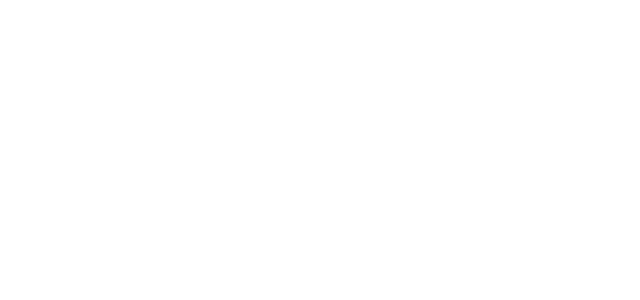
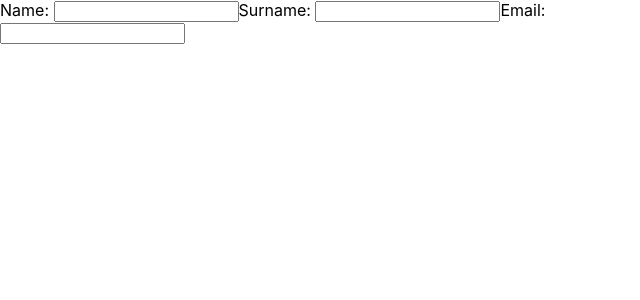
Before and after one commit to wojwoj8/TOP-CV-PROJECT, a React (Create React App) app: page / in a window 1280 px wide. Shown: the top 300 px of the page, without its empty margins (0-640 px from the left). Built offline with nearby package versions, Linux system fonts and the light colour scheme.

Commit message:
working on general

```diff
--- a/src/App.js
+++ b/src/App.js
@@ -1,13 +1,36 @@
 import './App.css';
 import React, { Component } from 'react';
+import Forms from './components/Forms';
+
+class App extends Component {
+  constructor(props){
+    super(props);
 
 
-class App extends Component {
+    this.state = {
+      general: {
+        name: '',
+        surname: '',
+        email: '',
+      }
+    }
+  }
 
+  handleChange = (e) =>{
+    this.setState({
+      general: {
+        ...this.state.general,
+        name: e.target.value,
+        surname: e.target.value,
+        email: e.target.value,
+      }
+
+    })
+  }
   render() {
   return (
     <div className="App">
-
+      <Forms handleChange={this.handleChange} general={this.state.general}></Forms>
     </div>
   );
 }
--- /dev/null
+++ b/src/components/Forms.js
@@ -0,0 +1,21 @@
+import React, {Component} from "react";
+import GeneralForm from "./GeneralForm";
+
+class Forms extends Component{
+
+    render(){
+
+        return(
+            <div>
+                <GeneralForm
+                general={this.props.general}
+                handleChange={this.props.handleChange}
+                >
+                </GeneralForm>
+            </div>
+        )
+
+
+    }
+}
+export default Forms
--- /dev/null
+++ b/src/components/GeneralForm.js
@@ -0,0 +1,31 @@
+import React, {Component} from "react";
+
+class GeneralForm extends Component{
+
+    render(){
+        const {name, surname, email} = this.props
+        return(
+
+            <div>
+                <form>
+                    <label htmlFor="name">Name: </label>
+                    <input name="name"
+                    value={name}
+                    onChange={this.props.handleChange}
+                    ></input>
+                    <label htmlFor="surname">Surname: </label>
+                    <input name="surname"
+                    value={surname}
+                    onChange={this.props.handleChange}
+                    ></input>
+                    <label htmlFor="email">Email: </label>
+                    <input name="email"
+                    value={email}
+                    onChange={this.props.handleChange}
+                    ></input>
+                </form>
+            </div>
+        )
+    }
+}
+export default GeneralForm
```
Also changed, not shown: src/components/Preview.js (added).
